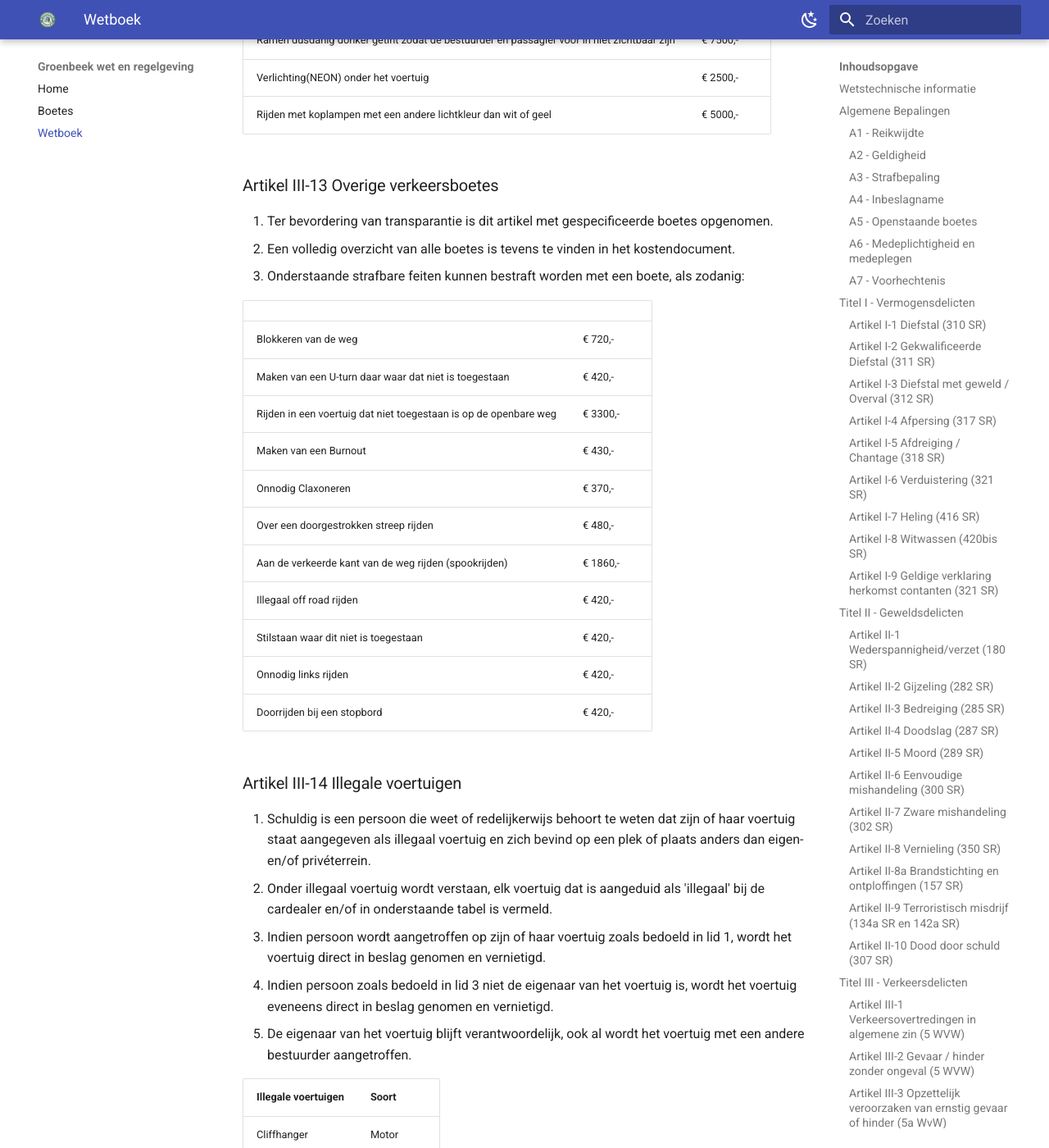
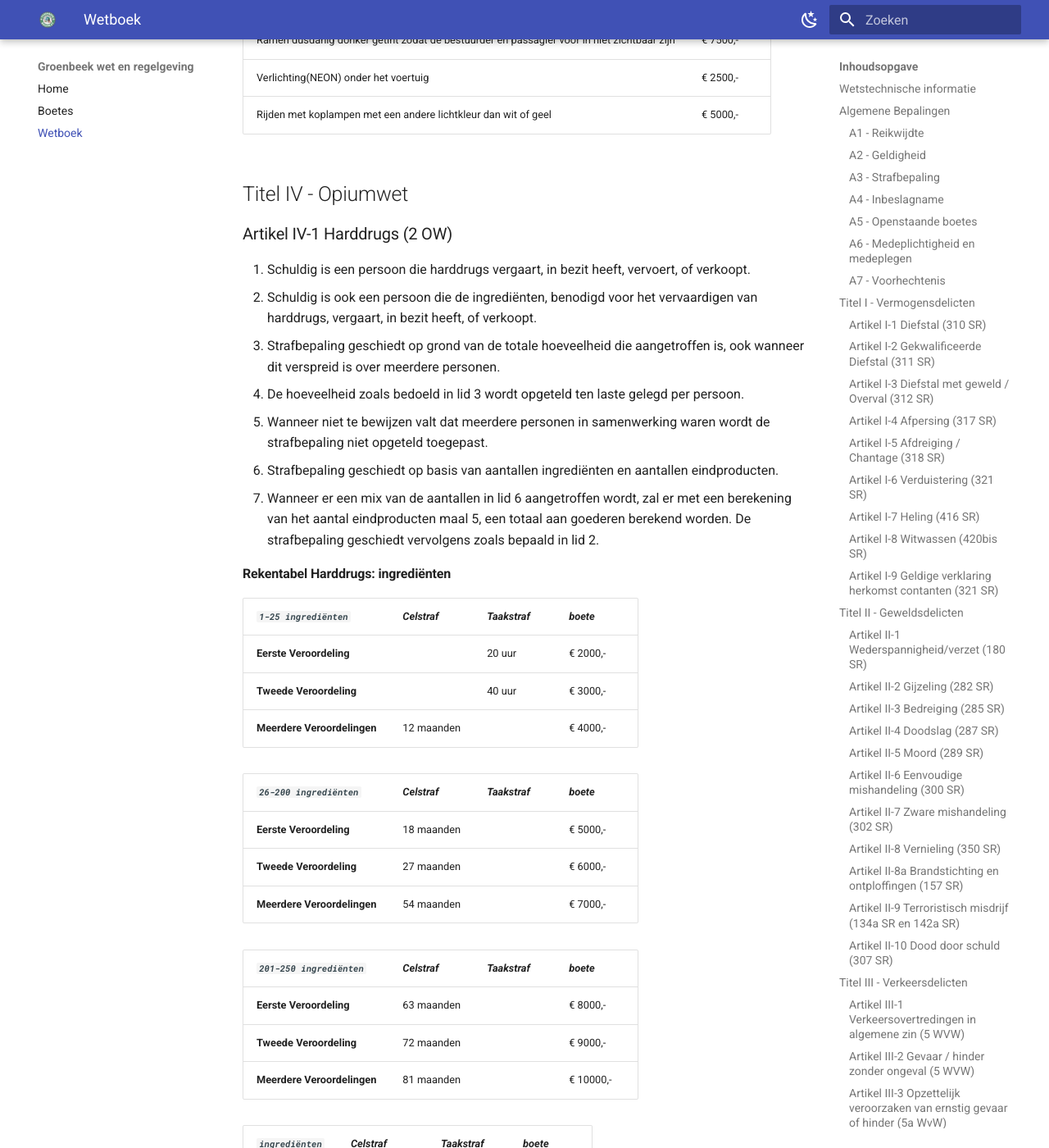
Before and after one commit to Samveldh/groenbeekroleplay-wetenregelgeving, an MkDocs documentation site: the page built from docs/wetboek.md, in a window 1280 px wide and 1400 px high, scrolled down 19935 px. Shown: the whole window at 82% size. Built offline with MkDocs 1.6.1 and Material for MkDocs 9.7.7, drawn with Linux system fonts in a browser that asks for light colours; some of the changed text lies outside the part shown.

Commit message:
Update wetboek.md

```diff
--- a/docs/wetboek.md
+++ b/docs/wetboek.md
@@ -515,42 +515,6 @@ Onder terroristisch misdrijf/daad wordt verstaan het oogmerk om de bevolking of
 | Ramen dusdanig donker getint zodat de bestuurder en passagier voor in niet zichtbaar zijn | € 7500,- |
 | Verlichting(NEON) onder het voertuig | € 2500,- |
 | Rijden met koplampen met een andere lichtkleur dan wit of geel | € 5000,- |
-
-### Artikel III-13 Overige verkeersboetes
-
-1. Ter bevordering van transparantie is dit artikel met gespecificeerde boetes opgenomen.
-2. Een volledig overzicht van alle boetes is tevens te vinden in het kostendocument.
-3. Onderstaande strafbare feiten kunnen bestraft worden met een boete, als zodanig:
-
-|   |   |
-|---|---|
-| Blokkeren van de weg | € 720,- |
-| Maken van een U-turn daar waar dat niet is toegestaan | € 420,- |
-| Rijden in een voertuig dat niet toegestaan is op de openbare weg | € 3300,-  |
-| Maken van een Burnout  | € 430,- |
-| Onnodig Claxoneren | € 370,-  |
-| Over een doorgestrokken streep rijden  | € 480,-  |
-| Aan de verkeerde kant van de weg rijden (spookrijden) | € 1860,- |
-| Illegaal off road rijden | € 420,- |
-| Stilstaan waar dit niet is toegestaan | € 420,- |
-| Onnodig links rijden | € 420,-  |
-| Doorrijden bij een stopbord | € 420,- |
-
-### Artikel III-14 Illegale voertuigen
-
-1. Schuldig is een persoon die weet of redelijkerwijs behoort te weten dat zijn of haar voertuig staat aangegeven als illegaal voertuig en zich bevind op een plek of plaats anders dan eigen- en/of privéterrein.
-2. Onder illegaal voertuig wordt verstaan, elk voertuig dat is aangeduid als 'illegaal' bij de cardealer en/of in onderstaande tabel is vermeld.
-3. Indien persoon wordt aangetroffen op zijn of haar voertuig zoals bedoeld in lid 1, wordt het voertuig direct in beslag genomen en vernietigd.
-4. Indien persoon zoals bedoeld in lid 3 niet de eigenaar van het voertuig is, wordt het voertuig eveneens direct in beslag genomen en vernietigd.
-5. De eigenaar van het voertuig blijft verantwoordelijk, ook al wordt het voertuig met een andere bestuurder aangetroffen.
-
-| Illegale voertuigen | Soort |
-|---|---|
-| Cliffhanger | Motor |
-| Dune Buggy | Buggy |
-| Manchez | Motor |
-| Sanchez | Motor |
-| Sanchez Sport | Motor |
 
 ## Titel IV - Opiumwet
 
@@ -860,20 +824,6 @@ Onder terroristisch misdrijf/daad wordt verstaan het oogmerk om de bevolking of
     4. het voeren van een meinedig proces-verbaal zijnde tegenstrijdigheid met andere processen-verbaal, camerabeelden, geluidsopnamen;
     5. inbreuk op het recht van een verdachte op aanwezigheid van een advocaat tijdens een huiszoeking (en andere rechten van een verdachte), ook wel een verdedigingsrecht genoemd, bestaat er voor de (hulp-)Officier van justitie en de rechter een mogelijkheid om de inbreuk te herstellen.
 
-### Artikel VII-3 Strafvermindering (44a.2 SR)
-
-1. Wanneer besloten wordt tot een strafvermindering kan als leidraad gebruikt worden:
-    1. vermindering van maximaal de helft bij een onvoorwaardelijke tijdelijke vrijheidsstraf, taakstraf of geldboete, of
-    2. de omzetting van maximaal de helft van het onvoorwaardelijke gedeelte van een vrijheidsstraf, taakstraf of van een geldboete in een voorwaardelijk gedeelte, of
-    3. de vervanging van maximaal een derde gedeelte van een vrijheidsstraf door taakstraf of een onvoorwaardelijke geldboete.
-2. Strafverminderingsgronden worden bepaald in overleg tussen overheid en verdachte met bijstand van advocaat. Hierin meegenomen worden:
-    1. eventuele eerdere vergrijpen (en/of het gebrek daar aan);
-    2. goed gedrag en meewerking van de verdachte tijdens en na zijn of haar aanhouding;
-    3. verzachtende omstandigheden;
-    4. overmacht als gevolg van Stadsproblemen ("storm");
-    5. proportionaliteit;
-    6. aandeel van de verdachte in het geheel, indien er sprake is van een grootschalige overtreding met meerdere partijen.
-
 ## Titel VIII - Overige
 
 ### Artikel VIII-1 Niet voldoen aan een bevel of vordering (184 SR)
```
Also changed, not shown: other parts of docs/wetboek.md (+46 -46 lines).
